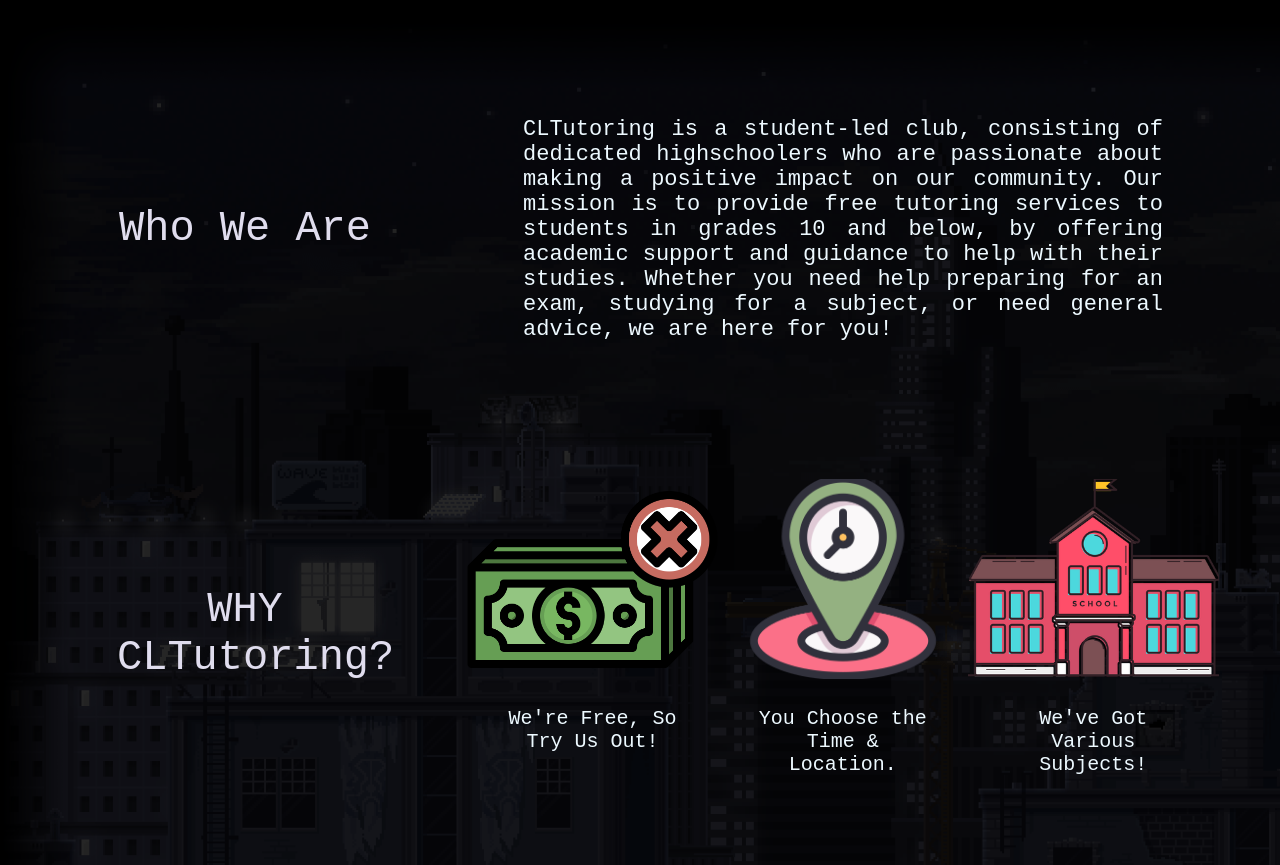
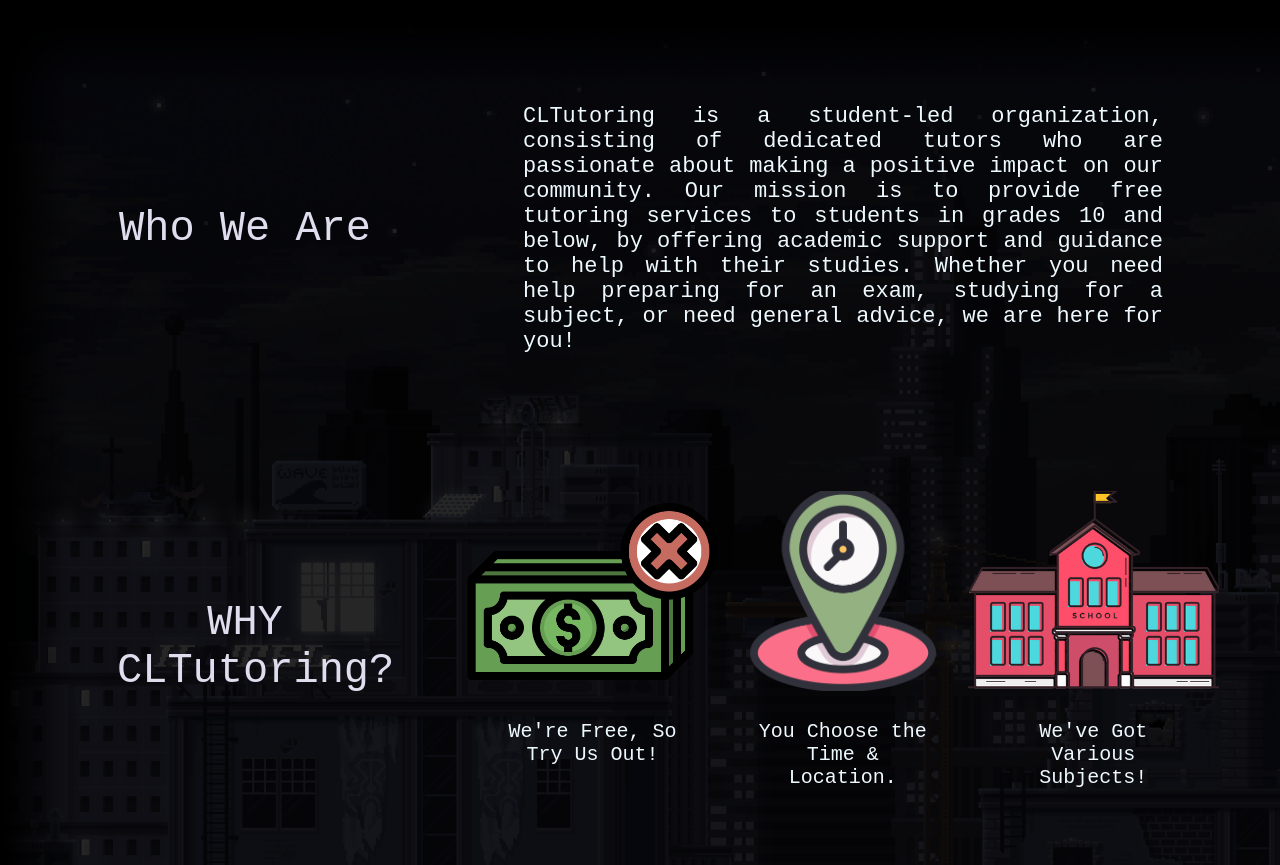
Before and after one commit to ayush-b06/CLTutoring, a plain HTML site: page index.html in a window 1280 px wide. Shown: the part 1004-1869 px from the top of the page. Drawn offline with Linux system fonts and the light colour scheme.

Commit message:
Update index.html

```diff
--- a/index.html
+++ b/index.html
@@ -114,8 +114,8 @@
             <div class="body1-content">
                 <div class = "ttypewriter body1-segment">
                     <h1 class="body1-segment-heading who-we-are_heading">Who We Are</h1>
-                    <h5 class="body1-segment-content who-we-are_content">CLTutoring is a student-led club, consisting
-                        of dedicated highschoolers who are passionate about making a positive
+                    <h5 class="body1-segment-content who-we-are_content">CLTutoring is a student-led organization, consisting
+                        of dedicated tutors who are passionate about making a positive
                         impact on our community. Our mission is to provide free tutoring services
                         to students in grades 10 and below, by offering academic support and guidance
                         to help with their studies. Whether you need help preparing for an exam,
```
